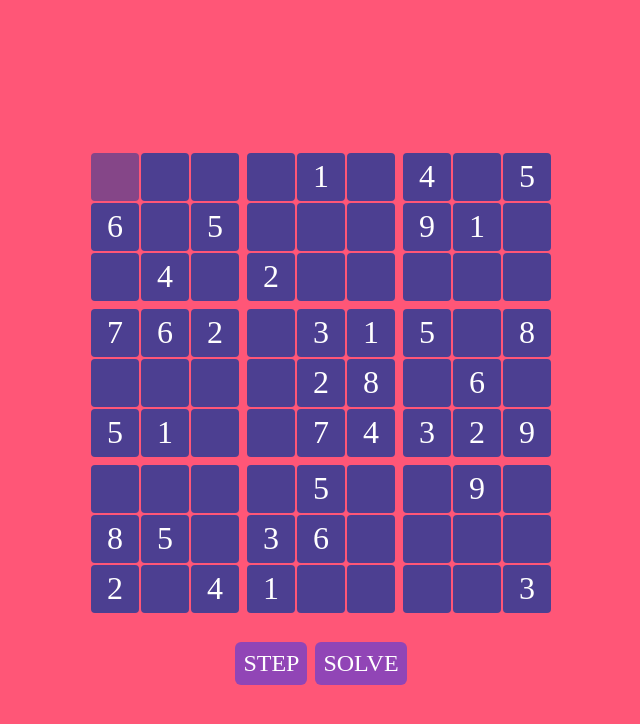
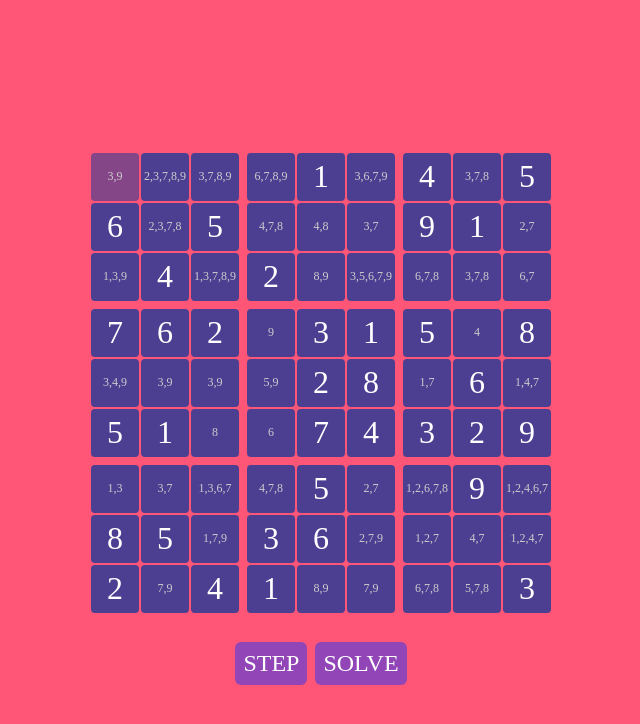
Before and after one commit to dijs/sudoku-solver, a Next.js app: page / in a window 1280 px wide. Shown: the top 724 px of the page, without its empty margins (319-959 px from the left). Built offline with nearby package versions, Linux system fonts and the light colour scheme; a web font is replaced by a local one.

Commit message:
Visualizing candidates

```diff
--- a/components/Puzzle.js
+++ b/components/Puzzle.js
@@ -1,3 +1,5 @@
+import { findCandidates } from '../utils';
+
 function Block({ puzzle, highlight, x = 0, y = 0 }) {
   const cell = (dx, dy) => {
     const _x = x * 3 + dx;
@@ -6,7 +8,11 @@ function Block({ puzzle, highlight, x = 0, y = 0 }) {
       <td
         className={highlight.x === _x && highlight.y === _y ? 'highlight' : ''}
       >
-        {puzzle[_y][_x] || ''}
+        {puzzle[_y][_x] || (
+          <div className="candidates">
+            {findCandidates(puzzle, _x, _y).join(',')}
+          </div>
+        )}
       </td>
     );
   };
--- a/styles/globals.css
+++ b/styles/globals.css
@@ -59,3 +59,8 @@ button:first-of-type {
 td.highlight {
   background-color: #4c3f91ad;
 }
+
+.candidates {
+  font-size: 12px;
+  color: #ccc;
+}
--- a/utils.js
+++ b/utils.js
@@ -22,17 +22,19 @@ function verifyCell(puzzle, x, y, value) {
   return true;
 }
 
-function findSolutions(puzzle, x, y) {
+export function findCandidates(puzzle, x, y) {
   return possibleNumbers.filter((n) => verifyCell(puzzle, x, y, n));
+}
+
+function findSingleCandidate(puzzle, x, y) {
+  const candidates = findCandidates(puzzle, x, y);
+  return candidates.length === 1 ? candidates[0] : null;
 }
 
 export function step(puzzle, x = 0, y = 0) {
   // backtracking is using the choose -> explore -> unchoose
 
-  // find obvious unique solution for cell
-  let solutions = findSolutions(puzzle, x, y);
-
-  return solutions.length === 1 ? solutions[0] : null;
+  return findSingleCandidate(puzzle, x, y);
 }
 
 function getNextPosition(position) {
```
